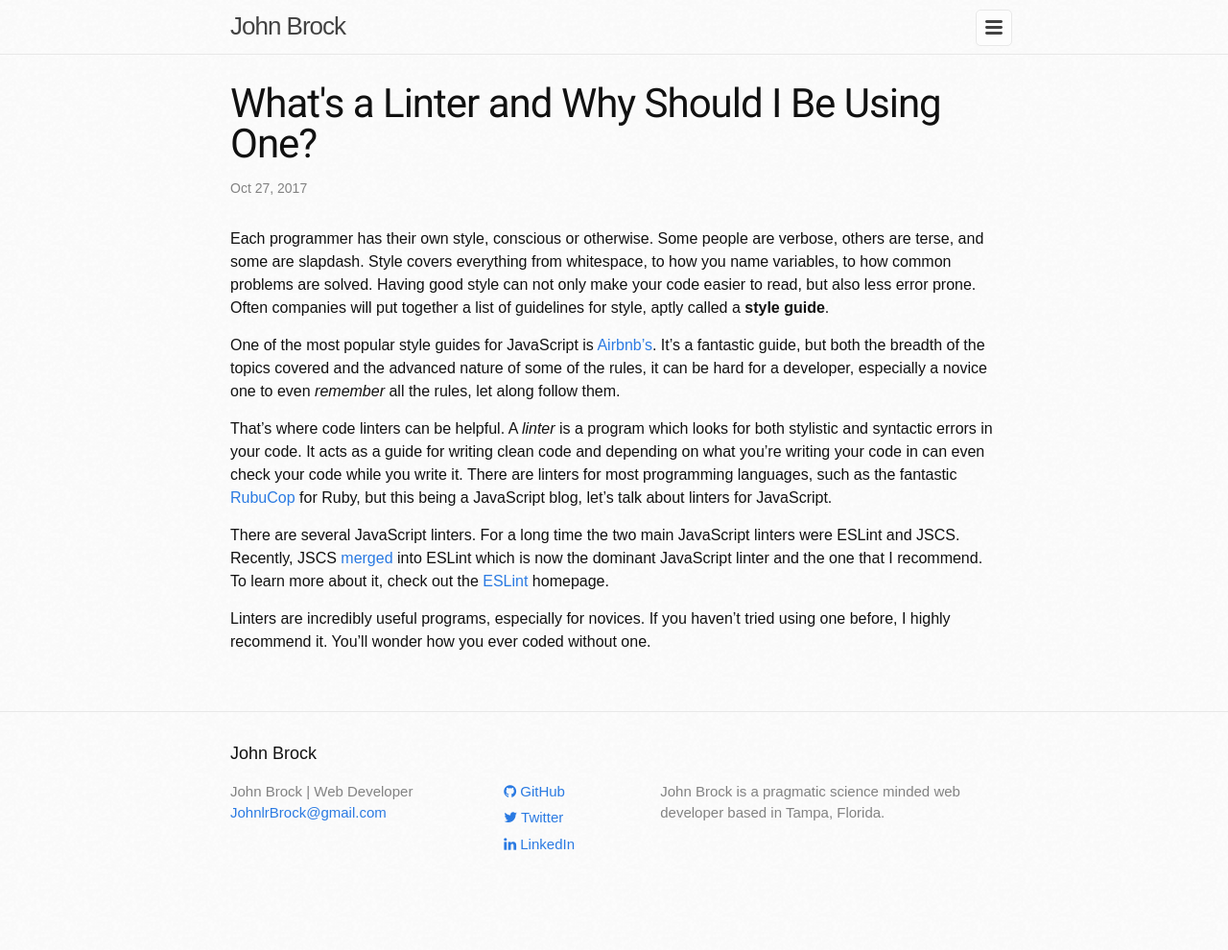
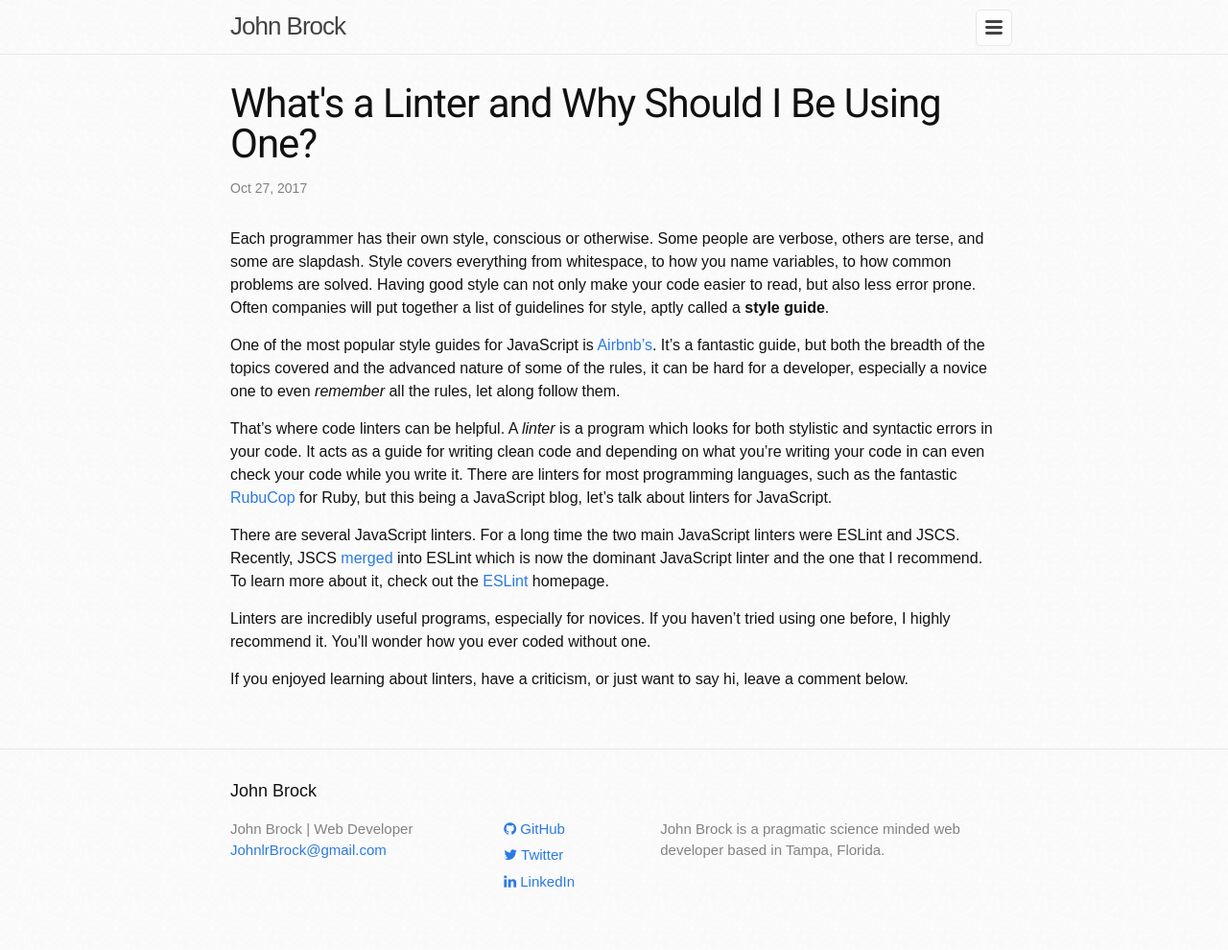
Before and after one commit to JohnLRBrock/JohnBrock, a Jekyll site: the page built from john-brock-js/_posts/2017-10-27-what-is-a-linter.md, in a window 1280 px wide. Shown: the whole page at 96% size. Built offline with Jekyll 4.4.1, drawn with Linux system fonts in a browser that asks for light colours; nearby versions of some CDN libraries; some web fonts are replaced; comment, search, counter and statistics services are not loaded; before the commit the page ends 951 px from its top, so only the background shows below that.

Commit message:
leave a comment

```diff
--- a/john-brock-js/_posts/2017-10-27-what-is-a-linter.md
+++ b/john-brock-js/_posts/2017-10-27-what-is-a-linter.md
@@ -14,6 +14,8 @@ There are several JavaScript linters. For a long time the two main JavaScript li
 
 Linters are incredibly useful programs, especially for novices. If you haven't tried using one before, I highly recommend it. You'll wonder how you ever coded without one.
 
+If you enjoyed learning about linters, have a criticism, or just want to say hi, leave a comment below.
+
 [airbnb styleguide]: https://github.com/airbnb/javascript
 [eslint jscs]: http://eslint.org/blog/2016/04/welcoming-jscs-to-eslint
 [rubocop]: https://github.com/bbatsov/rubocop
```
